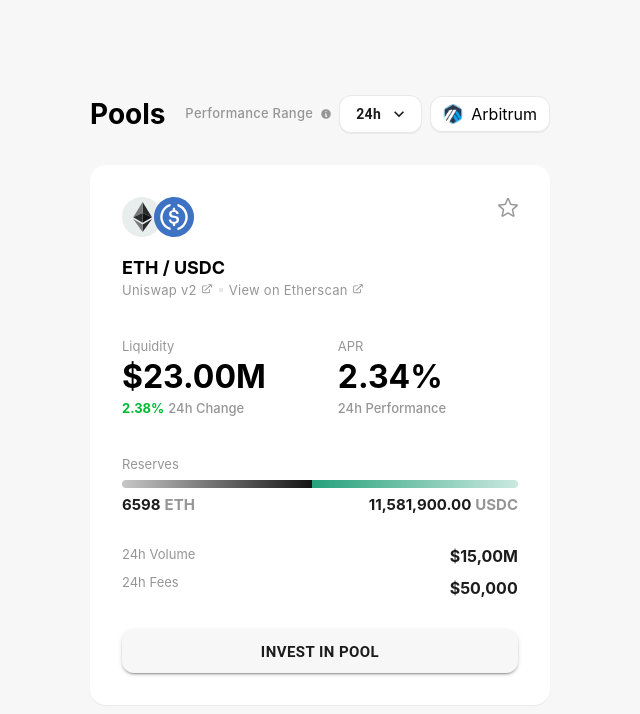
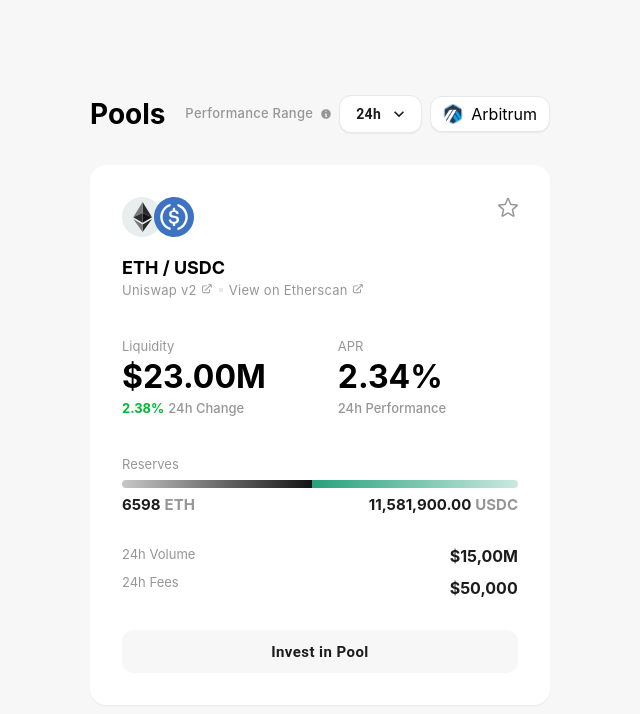
Before and after one commit to gopimalla2/gammaswap, a React (Create React App) app: page / in a window 1280 px wide. Shown: the top 714 px of the page, without its empty margins (320-960 px from the left). Built offline with nearby package versions, Linux system fonts and the light colour scheme.

Commit message:
button box shadow removed

```diff
--- a/src/components/pool-grid/components/invest/index.module.scss
+++ b/src/components/pool-grid/components/invest/index.module.scss
@@ -72,6 +72,8 @@
             font-size: 15px;
             line-height: 18px;
             height: 43px;
+            box-shadow: none;
+            text-transform: none;
         }
     }
 }
```
